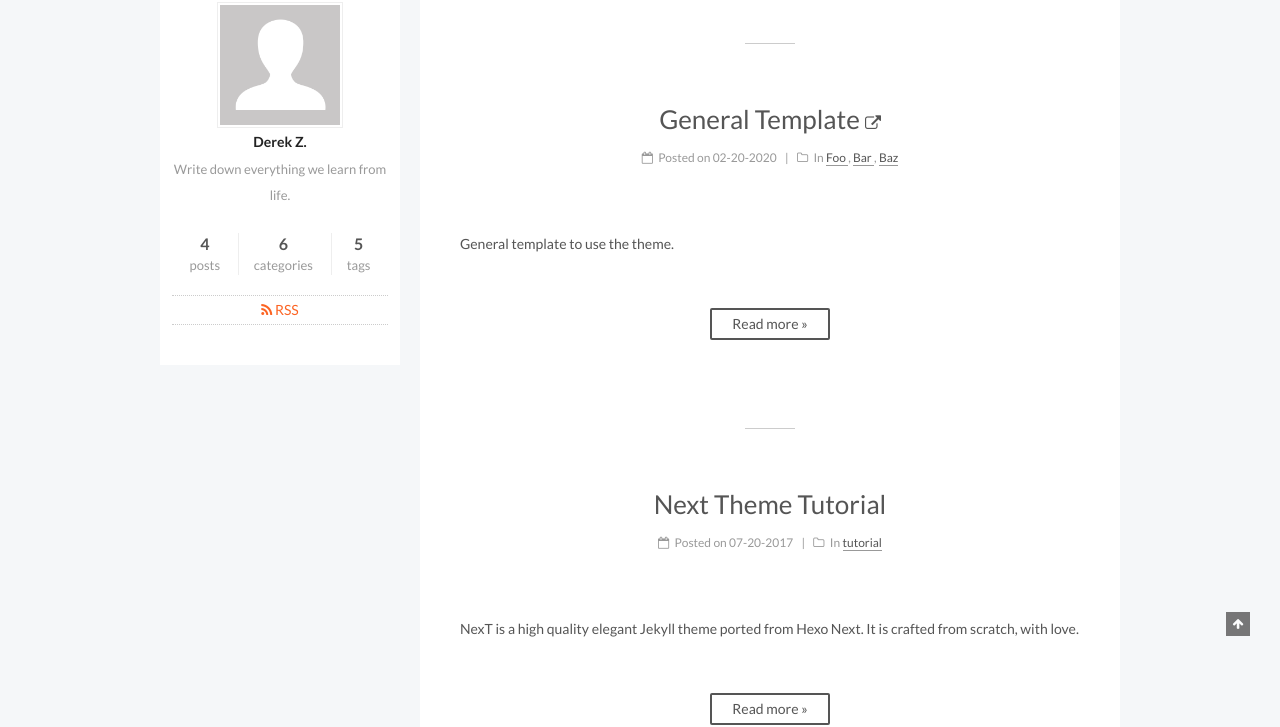
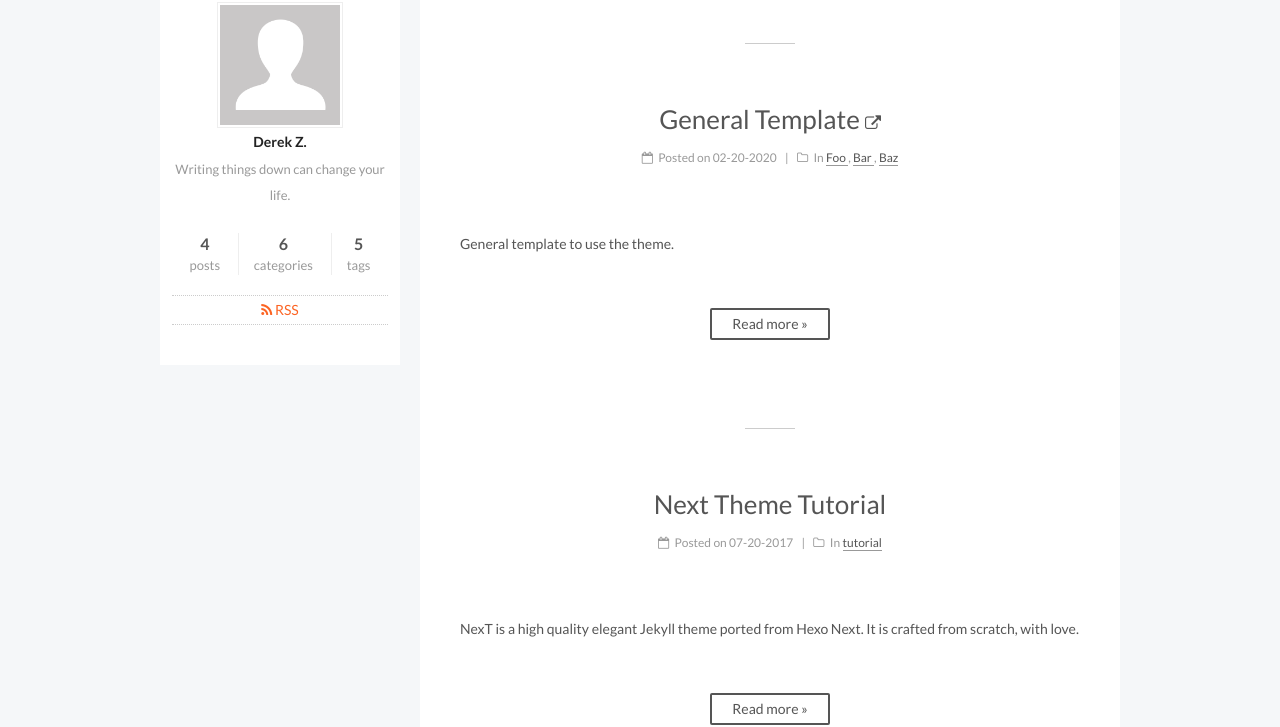
Before and after one commit to dpzhuX/dpzhux.github.io, a Jekyll site: the page built from index.html, in a window 1280 px wide. Shown: the part 364-1091 px from the top of the page. Built offline with Jekyll 4.4.1, drawn with Linux system fonts in a browser that asks for light colours; the list of posts is cut into pages by our own code; some of the changed lines change nothing that is shown.

Commit message:
Daily updates

```diff
--- a/_config.yml
+++ b/_config.yml
@@ -6,7 +6,7 @@
 # Site
 title: NOPE
 subtitle: The More We See, the Less We Know.
-description: Write down everything we learn from life.
+description: Writing things down can change your life.
 author: Derek Z.
 # Support language: de, en, fr-FR, id, ja, ko, pt-BR, pt, ru, zh-Hans, zh-hk, zh-tw
 language: en
@@ -274,10 +274,10 @@
   offset_float: 0
 
   # Back to top in sidebar
-  b2t: false
+  b2t: true
 
   # Scroll percent label in b2t button
-  scrollpercent: false
+  scrollpercent: true
 
 
 # Blog rolls
```
